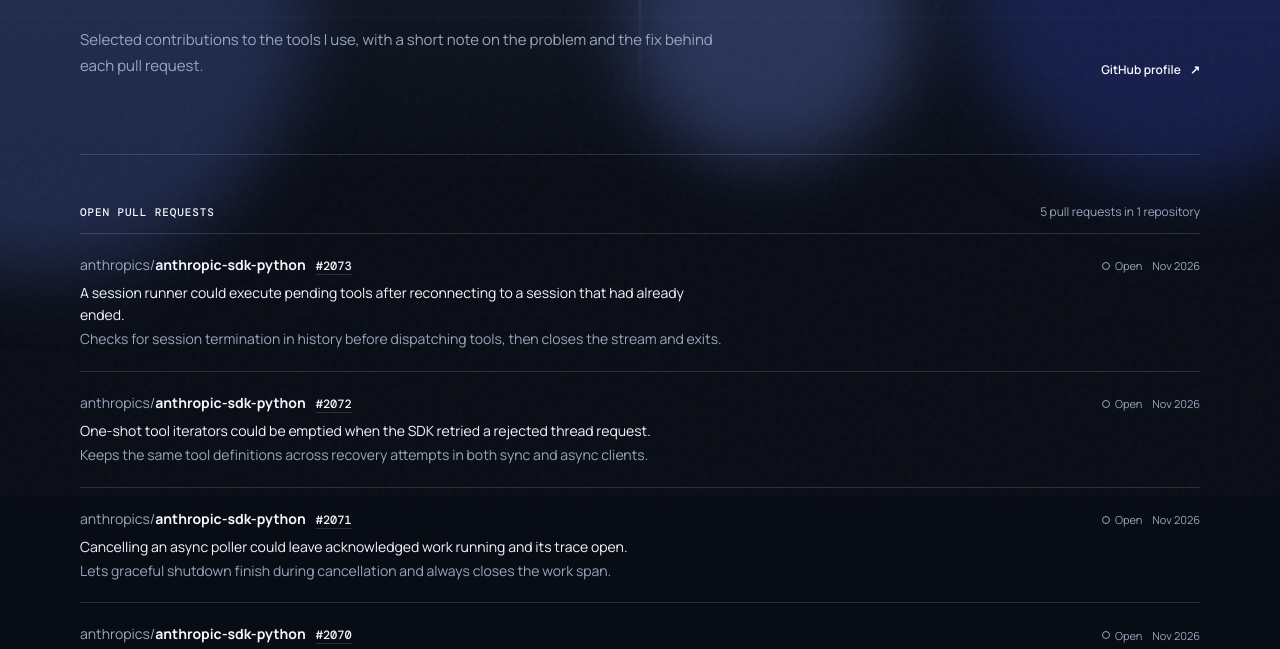
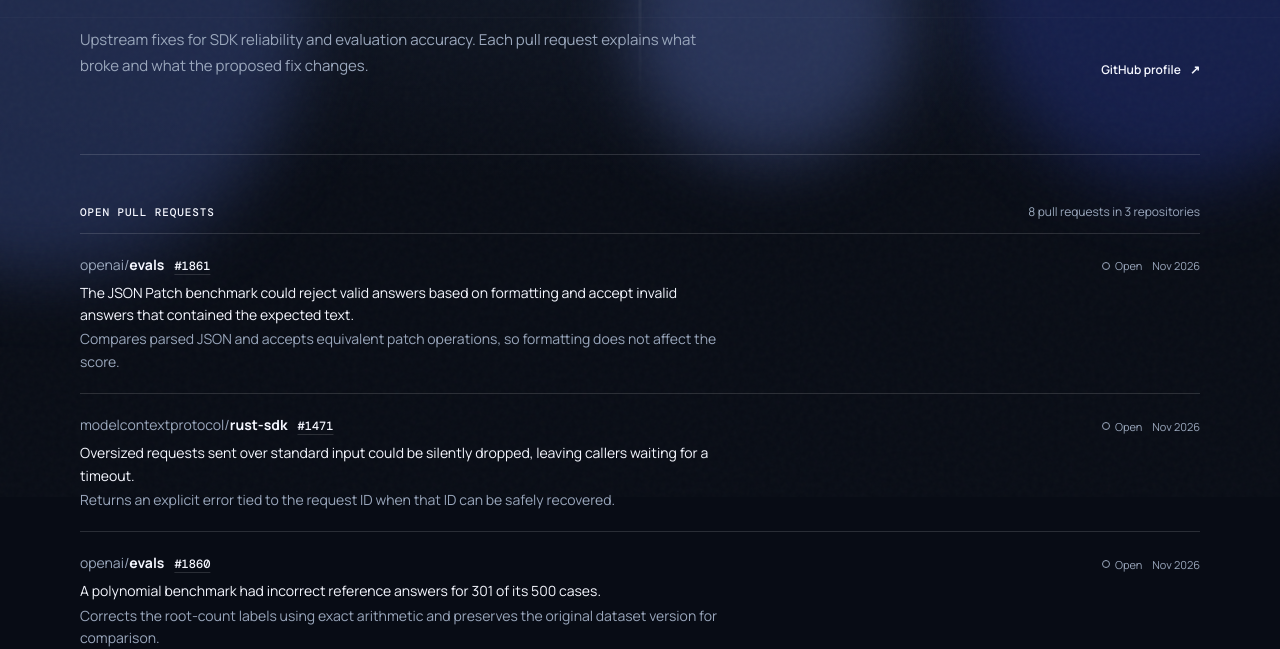
Before and after one commit to jonxsong/jonzhang, a plain HTML site: page dist/opensource/index.html in a window 1280 px wide. Shown: the part 303-952 px from the top of the page. Drawn offline with nearby package versions, Linux system fonts and the light colour scheme; a web font is replaced by a local one.

Commit message:
Add upstream PRs and link homepage CTA to experience

```diff
--- a/dist/app.js
+++ b/dist/app.js
@@ -359,18 +359,24 @@ const translationsZh = {
   "I'm based in San Jose, California, and currently work remotely as a GenAI Engineer at Amdocs, focusing on agentic AI, multi-agent orchestration, and enterprise workflow automation. My work centers on developing AI-driven systems that coordinate specialized agents to execute complex business processes. Previously, I delivered enterprise AI and data solutions at EIS Group and developed machine learning pipelines at Pandio.": "我目前常驻加利福尼亚州圣何塞，远程担任 Amdocs 的生成式 AI 工程师，专注于智能体 AI、多智能体编排和企业工作流自动化。我的工作核心是开发由 AI 驱动的系统，通过协调专业化智能体来执行复杂的业务流程。此前，我在 EIS Group 交付企业级 AI 与数据解决方案，并在 Pandio 开发机器学习管道。",
   "Outside of work, I design and ship my own products. These projects give me the freedom to experiment with new technologies, tackle unfamiliar engineering challenges, and turn ideas into working software.": "工作之外，我会设计并发布自己的产品。这些项目让我能够自由尝试新技术、攻克陌生的工程挑战，并将想法转化为真正可用的软件。",
   "When I'm away from the keyboard, you'll usually find me on a basketball court, following the NBA, or listening to jazz. I'm a lifelong saxophonist, a seasonal snowboarder, and a gamer who loves getting lost in new worlds.": "离开键盘时，我通常会出现在篮球场上、关注 NBA，或沉浸在爵士乐中。我是一名长期坚持演奏的萨克斯手、雪季出没的单板滑雪爱好者，也是一名热爱沉浸探索新世界的玩家。",
-  "Explore my work": "探索我的作品",
+  "Explore my work": "了解我的工作",
   "View experience": "查看工作经历",
   "01 / SELECTED WORK": "01 / 精选作品",
   "Products I’ve built.": "我构建的产品。",
   "View every project": "查看全部项目",
   "Open source contributions.": "开源贡献。",
-  "Selected contributions to the tools I use, with a short note on the problem and the fix behind each pull request.": "精选我为日常使用的工具提交的贡献，每条都简要说明拉取请求背后的问题和修复。",
+  "Upstream fixes for SDK reliability and evaluation accuracy. Each pull request explains what broke and what the proposed fix changes.": "为提升 SDK 可靠性和评估准确性提交的上游修复。每条拉取请求都说明原有问题和拟议的解决方案。",
   "See open source contributions": "查看开源贡献",
   "OPEN PULL REQUESTS": "开放的拉取请求",
-  "5 pull requests in 1 repository": "1 个仓库 · 5 个拉取请求",
+  "8 pull requests in 3 repositories": "3 个仓库 · 8 个拉取请求",
   "Open": "开放",
   "Nov 2026": "2026 年 11 月",
+  "The JSON Patch benchmark could reject valid answers based on formatting and accept invalid answers that contained the expected text.": "JSON Patch 基准测试可能因格式差异拒绝正确答案，也可能接受仅包含预期文本的无效答案。",
+  "Compares parsed JSON and accepts equivalent patch operations, so formatting does not affect the score.": "改为比较解析后的 JSON，并接受等效的补丁操作，让格式不再影响评分。",
+  "Oversized requests sent over standard input could be silently dropped, leaving callers waiting for a timeout.": "通过标准输入发送的超大请求可能被静默丢弃，调用方只能等待超时。",
+  "Returns an explicit error tied to the request ID when that ID can be safely recovered.": "在能够安全识别请求 ID 时，返回与该 ID 对应的明确错误。",
+  "A polynomial benchmark had incorrect reference answers for 301 of its 500 cases.": "多项式基准测试的 500 个样本中，有 301 个参考答案有误。",
+  "Corrects the root-count labels using exact arithmetic and preserves the original dataset version for comparison.": "用精确计算修正实根数量标签，并保留原始数据集版本以供对照。",
   "A session runner could execute pending tools after reconnecting to a session that had already ended.": "重新连接到已结束的会话时，会话工具运行器仍可能执行尚未处理的工具调用。",
   "Checks for session termination in history before dispatching tools, then closes the stream and exits.": "在派发工具调用前从历史记录检查会话是否已结束，然后关闭流并退出。",
   "One-shot tool iterators could be emptied when the SDK retried a rejected thread request.": "线程请求被拒绝后，SDK 重试时可能耗尽只能遍历一次的工具迭代器。",
--- a/dist/index.html
+++ b/dist/index.html
@@ -87,7 +87,7 @@
         </div>
       </section>
 
-      <aside class="next-page reveal"><p>Next</p><a href="/projects/">Explore my work <span>↗</span></a></aside>
+      <aside class="next-page reveal"><p>Next</p><a href="/experience/">Explore my work <span>↗</span></a></aside>
 
       <footer class="site-footer reveal">
         <div><strong>JON ZHANG</strong><span>GENAI × ENGINEERING × PRODUCT</span></div>
@@ -96,6 +96,6 @@
       </footer>
     </main>
     <div class="toast" id="toast" role="status" aria-live="polite"></div>
-    <script src="/app.js?v=20261117-2"></script>
+    <script src="/app.js?v=20261117-3"></script>
   </body>
 </html>
--- a/dist/opensource/index.html
+++ b/dist/opensource/index.html
@@ -42,16 +42,40 @@
       <header class="page-intro reveal">
         <p class="section-kicker">OPEN SOURCE</p>
         <h1>Open source contributions.</h1>
-        <div class="page-intro-bottom"><p>Selected contributions to the tools I use, with a short note on the problem and the fix behind each pull request.</p><a class="text-link" href="https://github.com/jonxsong" target="_blank" rel="noreferrer">GitHub profile <span>↗</span></a></div>
+        <div class="page-intro-bottom"><p>Upstream fixes for SDK reliability and evaluation accuracy. Each pull request explains what broke and what the proposed fix changes.</p><a class="text-link" href="https://github.com/jonxsong" target="_blank" rel="noreferrer">GitHub profile <span>↗</span></a></div>
       </header>
 
       <section class="contribution-section" aria-labelledby="open-prs-title">
         <div class="contribution-group reveal">
           <div class="contribution-group-heading">
             <h3 id="open-prs-title">OPEN PULL REQUESTS</h3>
-            <span>5 pull requests in 1 repository</span>
+            <span>8 pull requests in 3 repositories</span>
           </div>
           <ul class="contribution-list" role="list">
+            <li class="contribution">
+              <div class="contribution-header">
+                <a class="contribution-link" href="https://github.com/openai/evals/pull/1861" target="_blank" rel="noreferrer"><span class="contribution-repo"><span>openai/</span><strong>evals</strong></span> <span class="contribution-number">#1861</span></a>
+                <div class="contribution-meta"><span class="contribution-status">Open</span><time datetime="2026-11-17">Nov 2026</time></div>
+              </div>
+              <p class="contribution-issue">The JSON Patch benchmark could reject valid answers based on formatting and accept invalid answers that contained the expected text.</p>
+              <p class="contribution-change">Compares parsed JSON and accepts equivalent patch operations, so formatting does not affect the score.</p>
+            </li>
+            <li class="contribution">
+              <div class="contribution-header">
+                <a class="contribution-link" href="https://github.com/modelcontextprotocol/rust-sdk/pull/1471" target="_blank" rel="noreferrer"><span class="contribution-repo"><span>modelcontextprotocol/</span><strong>rust-sdk</strong></span> <span class="contribution-number">#1471</span></a>
+                <div class="contribution-meta"><span class="contribution-status">Open</span><time datetime="2026-11-17">Nov 2026</time></div>
+              </div>
+              <p class="contribution-issue">Oversized requests sent over standard input could be silently dropped, leaving callers waiting for a timeout.</p>
+              <p class="contribution-change">Returns an explicit error tied to the request ID when that ID can be safely recovered.</p>
+            </li>
+            <li class="contribution">
+              <div class="contribution-header">
+                <a class="contribution-link" href="https://github.com/openai/evals/pull/1860" target="_blank" rel="noreferrer"><span class="contribution-repo"><span>openai/</span><strong>evals</strong></span> <span class="contribution-number">#1860</span></a>
+                <div class="contribution-meta"><span class="contribution-status">Open</span><time datetime="2026-11-17">Nov 2026</time></div>
+              </div>
+              <p class="contribution-issue">A polynomial benchmark had incorrect reference answers for 301 of its 500 cases.</p>
+              <p class="contribution-change">Corrects the root-count labels using exact arithmetic and preserves the original dataset version for comparison.</p>
+            </li>
             <li class="contribution">
               <div class="contribution-header">
                 <a class="contribution-link" href="https://github.com/anthropics/anthropic-sdk-python/pull/2073" target="_blank" rel="noreferrer"><span class="contribution-repo"><span>anthropics/</span><strong>anthropic-sdk-python</strong></span> <span class="contribution-number">#2073</span></a>
@@ -101,6 +125,6 @@
       <footer class="site-footer reveal"><div><strong>JON ZHANG</strong><span>GENAI × ENGINEERING × PRODUCT</span></div><nav aria-label="Footer navigation"><a href="/experience/">Experience</a><a href="/projects/">Projects</a><a href="/opensource/">Open Source</a><a href="/contact/">Contact</a></nav><span>© 2026</span></footer>
     </main>
     <div class="toast" id="toast" role="status" aria-live="polite"></div>
-    <script src="/app.js?v=20261117-2"></script>
+    <script src="/app.js?v=20261117-3"></script>
   </body>
 </html>
```
